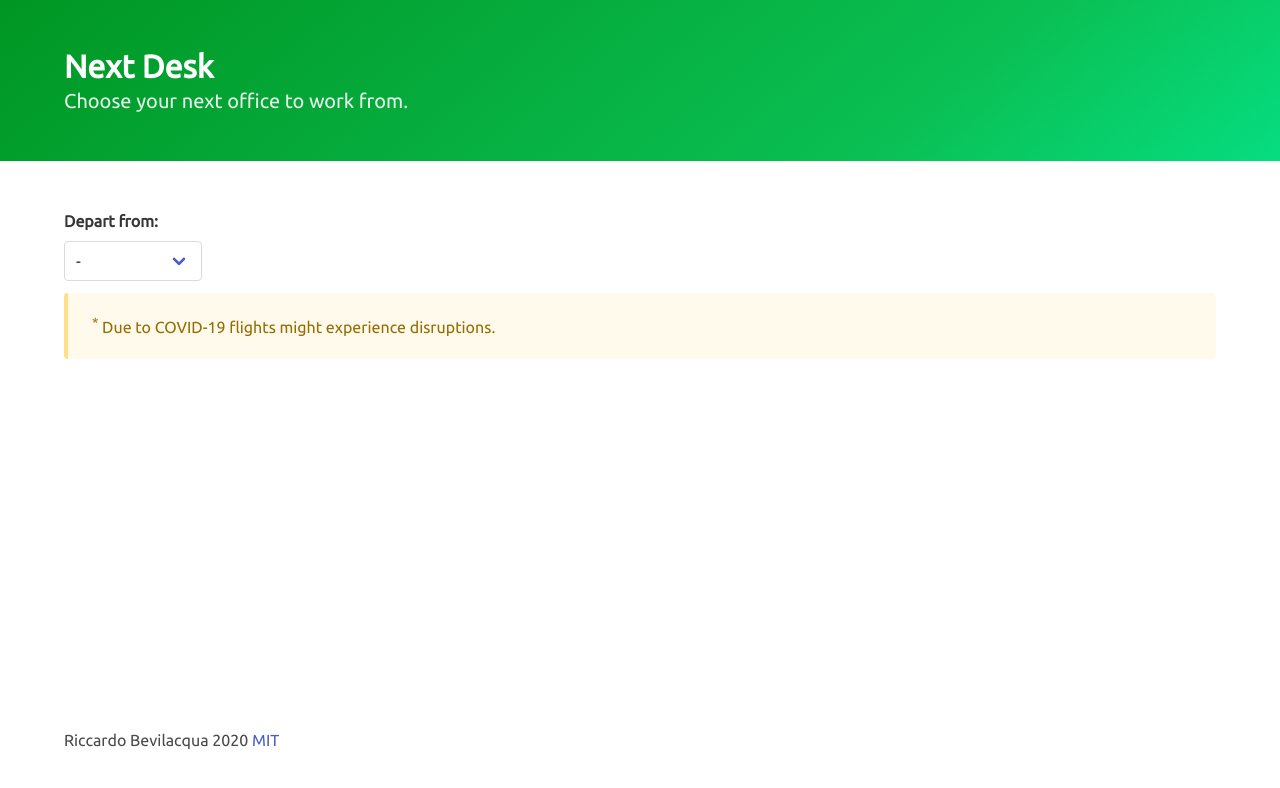
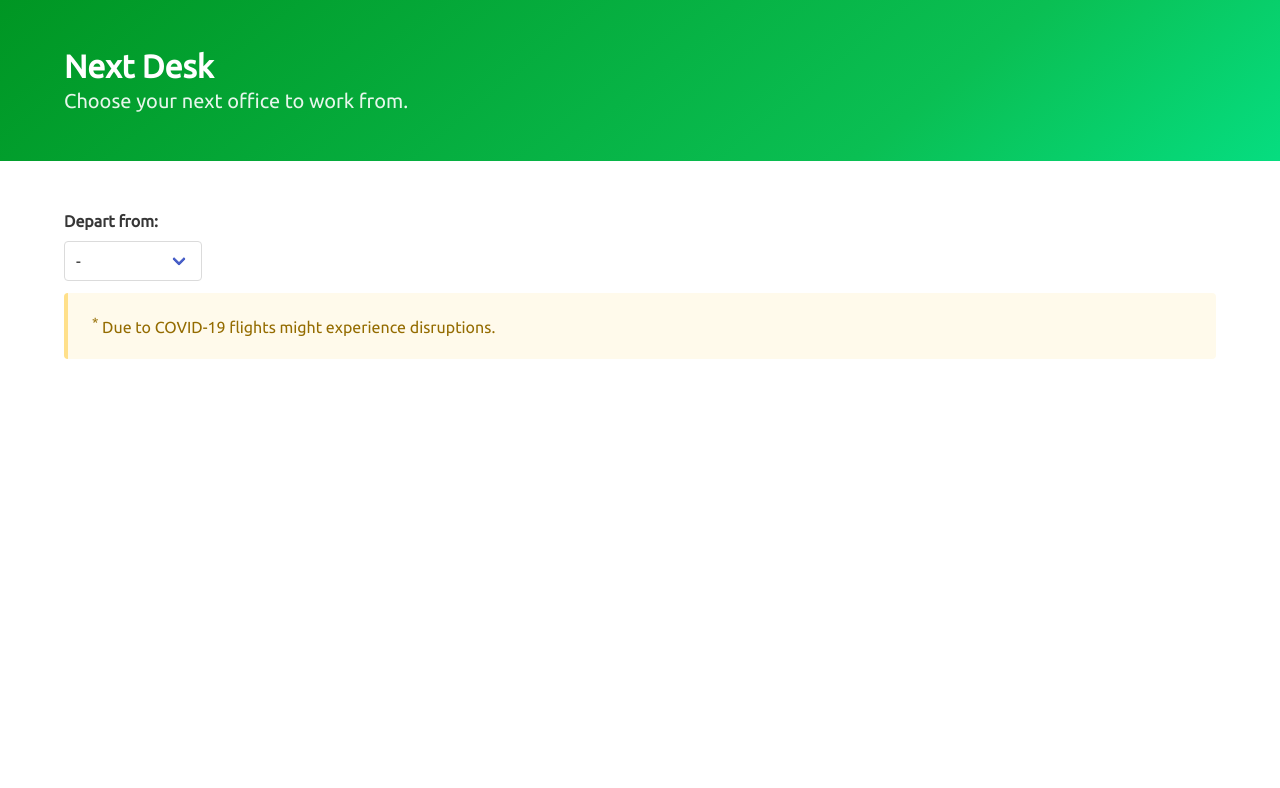
Before and after one commit to riccardobevilacqua/next-desk, a React app: page / in a window 1280 px wide. Shown: the top 788 px of the page. Built offline with nearby package versions, Linux system fonts and the light colour scheme.

Commit message:
Removed unnecessary code

```diff
--- a/src/components/footer/footer.tsx
+++ /dev/null
@@ -1,17 +0,0 @@
-import React from 'react';
-
-const Footer: React.FunctionComponent<{}> = () => {
-  return (
-    <section className="section is-fixed-bottom">
-      <div className="container">
-        <footer className="footer">
-          <div className="content has-text-centered">
-            <p>Riccardo Bevilacqua 2020 <a href="http://opensource.org/licenses/mit-license.php">MIT</a></p>
-          </div>
-        </footer>
-      </div>
-    </section>
-  );
-}
-
-export { Footer };
--- a/src/index.tsx
+++ b/src/index.tsx
@@ -3,7 +3,6 @@ import ReactDOM from 'react-dom';
 
 import { Header } from './components/header/header';
 import { Planner } from './components/planner/planner';
-import { Footer } from './components/footer/footer';
 
 import './styles/styles.scss';
 
@@ -12,7 +11,6 @@ const App: React.FunctionComponent = () => {
     <>
       <Header />
       <Planner />
-      <Footer />
     </>
   );
 };
--- a/src/styles/styles.scss
+++ b/src/styles/styles.scss
@@ -6,14 +6,6 @@
 $family-sans-serif: "Ubuntu", sans-serif;
 $green: #0abf53;
 $primary: $green;
-
-.section.is-fixed-bottom {
-  bottom: 0;
-  left: 0;
-  position: fixed;
-  right: 0;
-  z-index: 30;
-}
 
 @import "../../node_modules/bulma/sass/utilities/_all.sass";
 @import "../../node_modules/bulma/sass/base/_all.sass";
```
